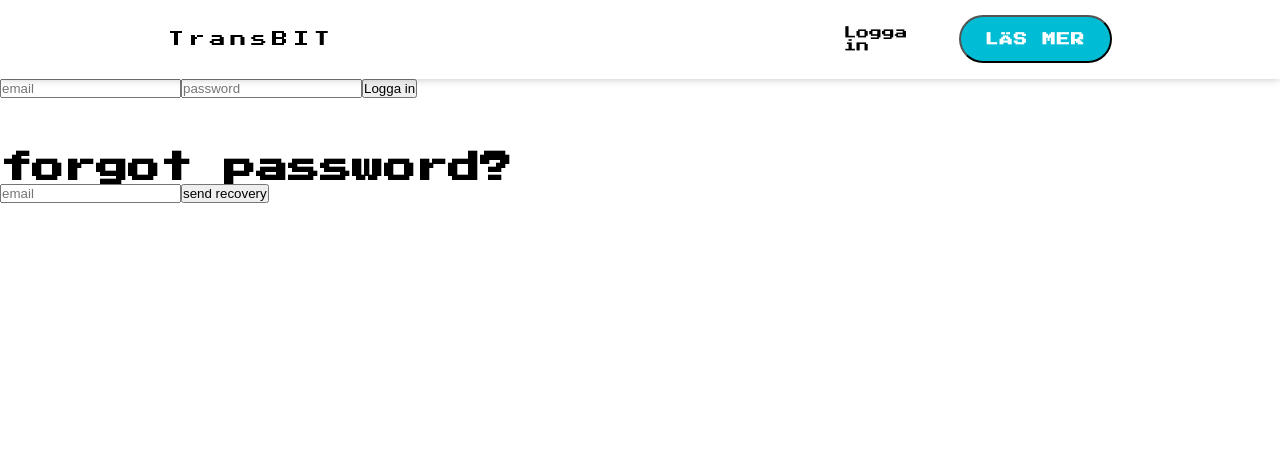
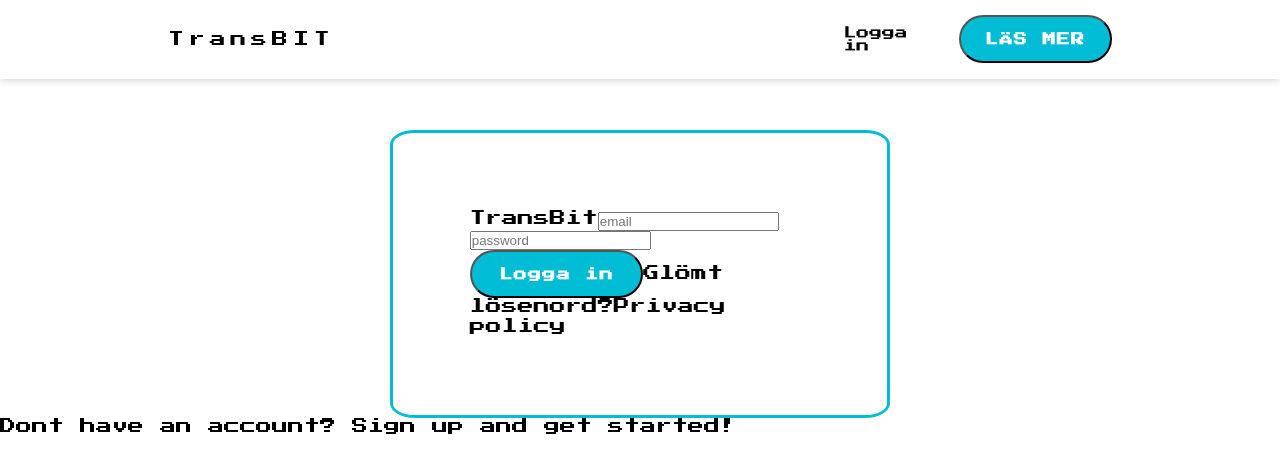
Before and after one commit to ArastoSahbaei/BITup-web, a React (Create React App) app: page /BITup-web/logga-in in a window 1280 px wide. Shown: the top 472 px of the page. Built offline with nearby package versions, Linux system fonts and the light colour scheme.

Commit message:
sign in update css

```diff
--- a/src/pages/sign-in/SignInPage.tsx
+++ b/src/pages/sign-in/SignInPage.tsx
@@ -1,4 +1,7 @@
+import { Button } from 'components/common'
 import { useState } from 'react'
+import { primaryColor } from 'shared/styles/GlobalStyles'
+import styled from 'styled-components'
 import { useAuthentication } from '../../hooks'
 import { IloginCredentials } from '../../shared/interfaces'
 
@@ -12,17 +15,37 @@ export const SignInPage: React.FC = () => {
 	}
 
 	return (
-		<div>
-			<input placeholder='email' onChange={(event) => handleChange(event, 'email')} />
-			<input placeholder='password' type='password' onChange={(event) => handleChange(event, 'password')} />
-			<button onClick={() => login({ email: loginCredentials.email, password: loginCredentials.password })}>Logga in</button>
-			<br />
-			<br />
-			<br />
-			<br />
-			<h1>forgot password?</h1>
-			<input placeholder='email' onChange={(event) => setRecoverAccount(event.target.value)} />
-			<button onClick={() => retrieveLostAccount(recoverAccount)}>send recovery</button>
-		</div>
+		<>
+			<Wrapper>
+				<span>TransBit</span>
+				<input placeholder='email' onChange={(event) => handleChange(event, 'email')} />
+				<input placeholder='password' type='password' onChange={(event) => handleChange(event, 'password')} />
+				<Button text={'Logga in'} onClick={() => login({ email: loginCredentials.email, password: loginCredentials.password })} />
+				<span>Glömt lösenord?</span>
+				<span>Privacy policy</span>
+				<br />
+			</Wrapper>
+			<span>Dont have an account? Sign up and get started!</span>
+		</>
 	)
 }
+
+const Wrapper = styled.div`
+	width: 500px;
+	margin: 0 auto;
+	padding: 6%;
+	border: 3px solid ${primaryColor};
+	border-radius: 5%;
+	margin-top: 4%;
+	transition: 0.2s;
+	&:hover {
+		box-shadow: rgb(4 17 29 / 25%) 0px 0px 20px 20px;
+		transition: 0.5s;
+	}
+`
+
+{
+	/* 	<h1>forgot password?</h1>
+	<input placeholder='email' onChange={(event) => setRecoverAccount(event.target.value)} />
+	<button onClick={() => retrieveLostAccount(recoverAccount)}>send recovery</button> */
+}
```
